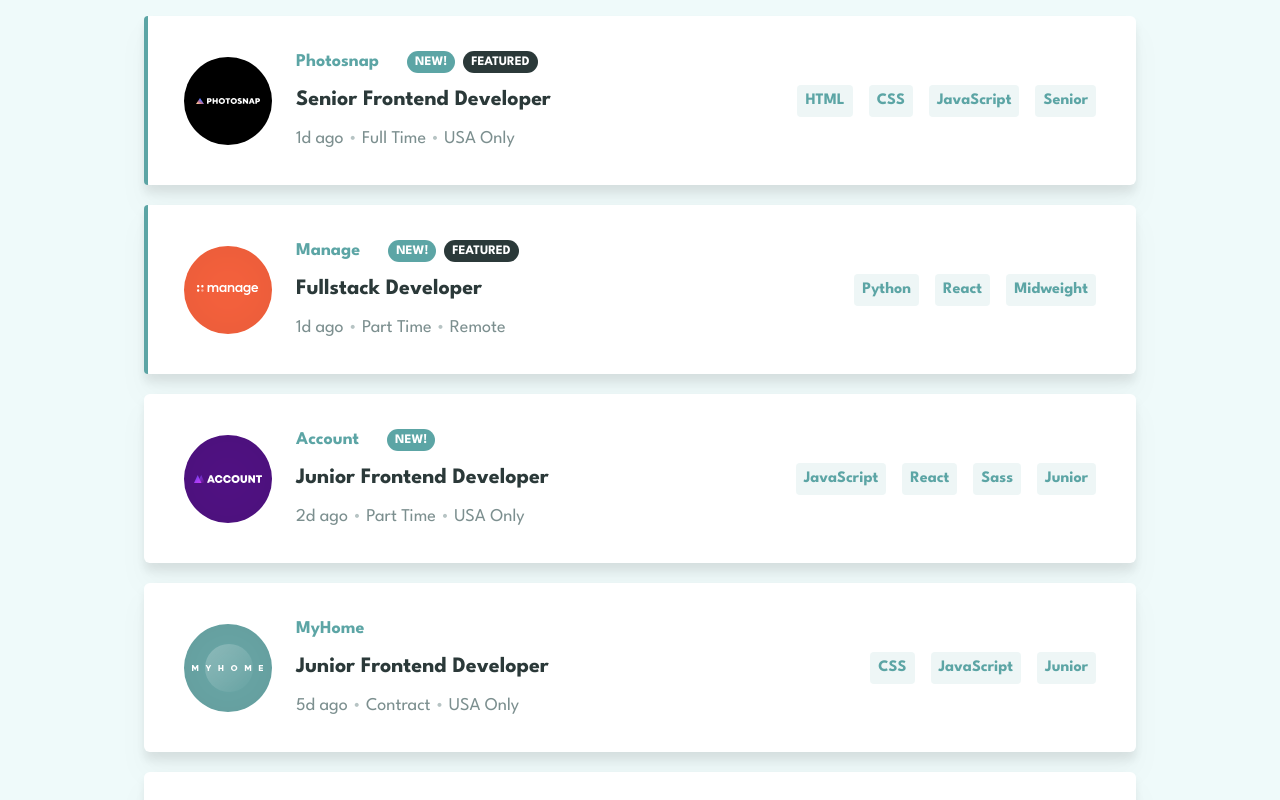
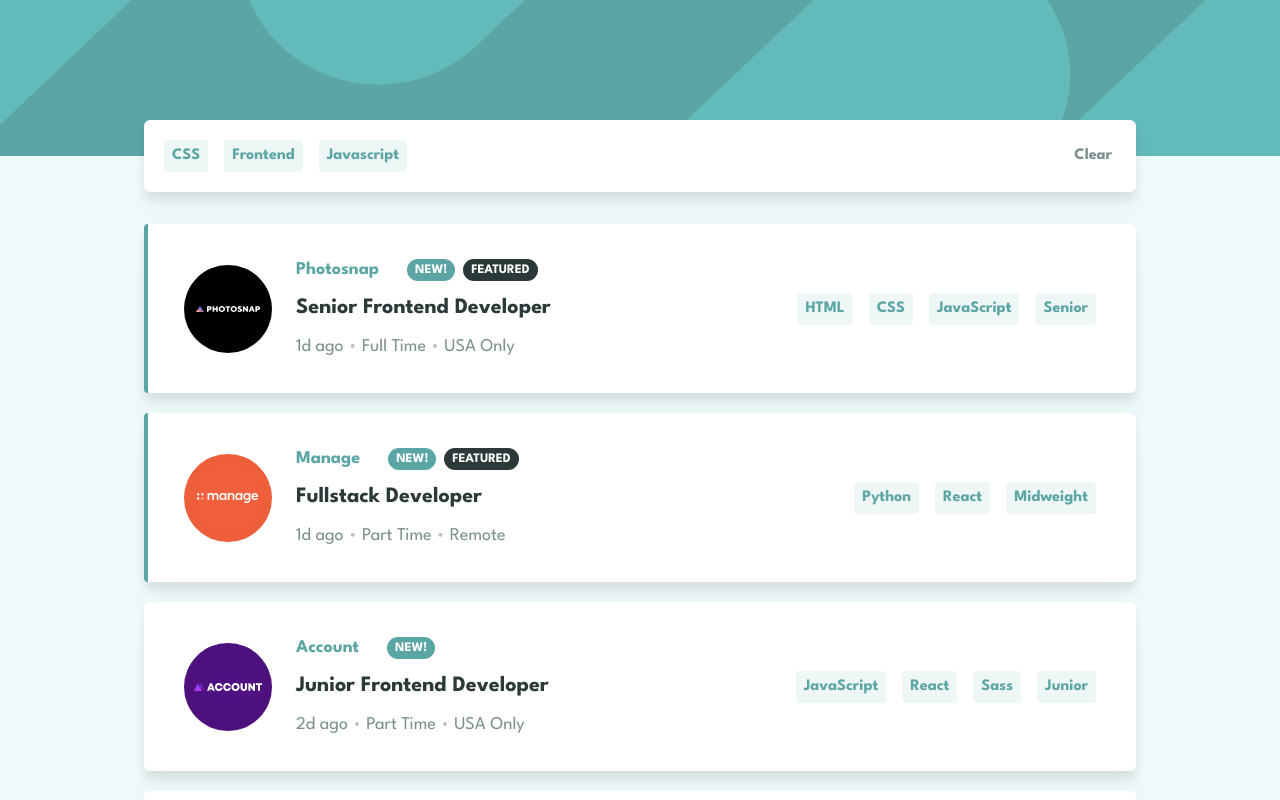
Before and after one commit to Javieer57/FEM-static-job-listings, a Next.js app: page / in a window 1280 px wide. Shown: the top 800 px of the page. Built offline with nearby package versions, Linux system fonts and the light colour scheme.

Commit message:
feat: add static filters markup

```diff
--- a/package.json
+++ b/package.json
@@ -11,7 +11,6 @@
     "build-storybook": "storybook build"
   },
   "dependencies": {
-    "@next/font": "13.3.4",
     "eslint": "8.39.0",
     "eslint-config-next": "13.3.4",
     "next": "13.3.4",
--- a/src/components/JobCard.jsx
+++ b/src/components/JobCard.jsx
@@ -115,7 +115,7 @@ const Requirements = ({ job }) => {
   );
 };
 
-Label.propTypes = {
+JobCard.propTypes = {
   /**
    *
    */
--- a/src/pages/index.js
+++ b/src/pages/index.js
@@ -1,6 +1,7 @@
 import Head from "next/head";
 import JobCard from "@/components/JobCard";
 import data from "../data/data.json";
+import Label from "@/components/Label";
 
 export default function Home() {
   return (
@@ -11,7 +12,21 @@ export default function Home() {
         <meta name="viewport" content="width=device-width, initial-scale=1" />
         <link rel="icon" href="/favicon-32x32.png" />
       </Head>
-      <main className="p-4 space-y-5 max-w-5xl mx-auto">
+      <header className="grid grid-rows-[7.5rem,2.25rem,auto] grid-cols-1 mb-8 mb:mb-10">
+        <div className="bg-center bg-cover bg-header-mobile md:bg-header-desktop bg-cyan row-start-1 row-end-3 col-start-1"></div>
+        <div className="col-start-1 w-full px-4 max-w-5xl mx-auto row-start-2 row-end-4">
+          <div className="flex justify-between items-center gap-5 py-5 pl-5 pr-6 bg-white drop-shadow-xl rounded-md">
+            <div className="flex gap-4 flex-wrap">
+              <Label text="CSS" />
+              <Label text="Frontend" />
+              <Label text="Javascript" />
+            </div>
+            <span className="text-gray font-bold">Clear</span>
+          </div>
+        </div>
+      </header>
+
+      <main className="px-4 space-y-5 max-w-5xl mx-auto mb-20">
         {data.map((job) => (
           <JobCard job={job} key={job.id} />
         ))}
--- a/tailwind.config.js
+++ b/tailwind.config.js
@@ -22,6 +22,10 @@ module.exports = {
         md: "1rem", // 16px
         xl: "1.375rem", // 22px
       },
+      backgroundImage: {
+        "header-mobile": "url('/images/bg-header-mobile.svg')",
+        "header-desktop": "url('/images/bg-header-desktop.svg')",
+      },
     },
   },
   plugins: [],
```
Also changed, not shown: 1 other file (tests, documents, lock files or other folders).
